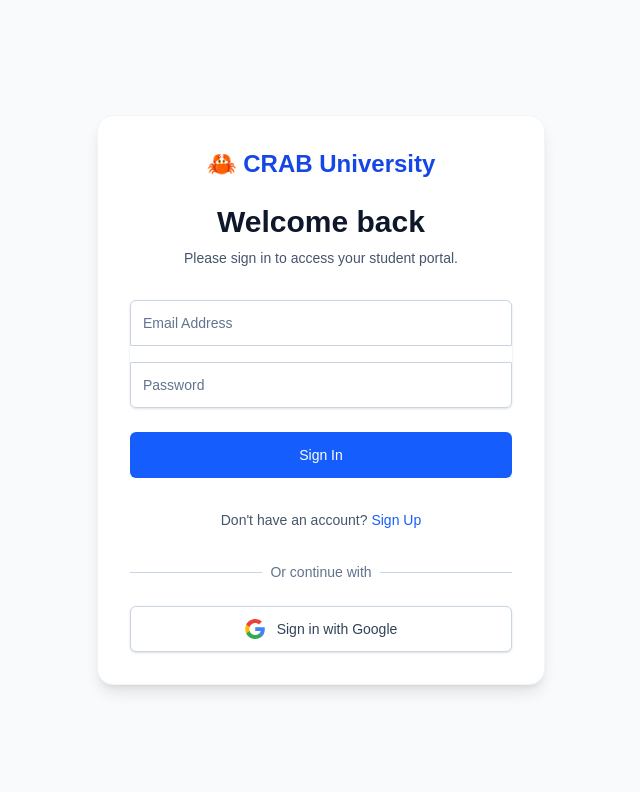
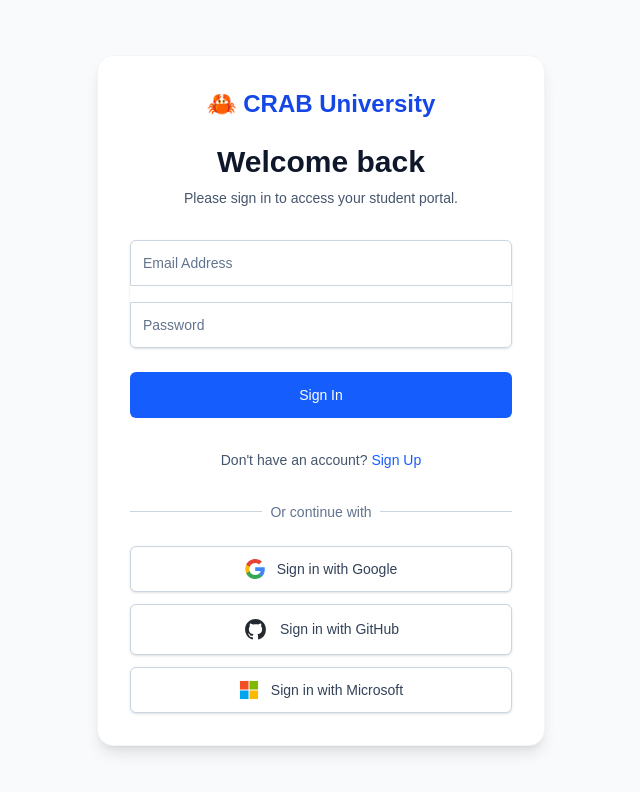
Before and after one commit to IttehadT/CRAB-University, a Next.js app in the folder frontend/: page /login in a window 1280 px wide. Shown: the top 792 px of the page, without its empty margins (319-959 px from the left). Built offline with nearby package versions, Linux system fonts and the light colour scheme; no server answers.

Commit message:
added github and microsoft login

```diff
--- a/frontend/src/app/login/page.tsx
+++ b/frontend/src/app/login/page.tsx
@@ -113,6 +113,26 @@
       setMessage(error.message);
       setLoading(false);
     }
+  };
+
+  const handleGithubLogin = async () => {
+    setLoading(true);
+    setMessage("Redirecting to GitHub...");
+    const { error } = await supabase.auth.signInWithOAuth({
+      provider: 'github',
+      options: { redirectTo: `${window.location.origin}/dashboard` },
+    });
+    if (error) { setMessage(error.message); setLoading(false); }
+  };
+
+  const handleMicrosoftLogin = async () => {
+    setLoading(true);
+    setMessage("Redirecting to Microsoft...");
+    const { error } = await supabase.auth.signInWithOAuth({
+      provider: 'azure', // Supabase uses 'azure' for Microsoft accounts
+      options: { redirectTo: `${window.location.origin}/dashboard` },
+    });
+    if (error) { setMessage(error.message); setLoading(false); }
   };
 
 
@@ -234,11 +254,12 @@
             </div>
           </div>
 
-          <div className="mt-6">
+            <div className="mt-6 space-y-3">
+            {/* Google Button */}
             <button
               onClick={handleGoogleLogin}
               type="button"
-              className="flex w-full items-center justify-center gap-3 rounded-md border border-slate-300 bg-white px-4 py-3 text-sm font-medium text-slate-700 shadow-sm hover:bg-slate-50 focus:outline-none focus:ring-2 focus:ring-blue-500 focus:ring-offset-2"
+              className="flex w-full items-center justify-center gap-3 rounded-md border border-slate-300 bg-white px-4 py-3 text-sm font-medium text-slate-700 shadow-sm hover:bg-slate-50 focus:outline-none focus:ring-2 focus:ring-blue-500 focus:ring-offset-2 transition-colors"
             >
               <svg viewBox="0 0 24 24" width="20" height="20" xmlns="http://www.w3.org/2000/svg">
                 <g transform="matrix(1, 0, 0, 1, 27.009001, -39.238998)">
@@ -250,6 +271,33 @@
               </svg>
               Sign in with Google
             </button>
+
+            {/* GitHub Button */}
+            <button
+              onClick={handleGithubLogin}
+              type="button"
+              className="flex w-full items-center justify-center gap-3 rounded-md border border-slate-300 bg-white px-4 py-3 text-sm font-medium text-slate-700 shadow-sm hover:bg-slate-50 focus:outline-none focus:ring-2 focus:ring-blue-500 focus:ring-offset-2 transition-colors"
+            >
+              <svg fill="#24292F" viewBox="0 0 24 24" width="25" height="25">
+                <path fillRule="evenodd" d="M12 2C6.477 2 2 6.484 2 12.017c0 4.425 2.865 8.18 6.839 9.504.5.092.682-.217.682-.483 0-.237-.008-.868-.013-1.703-2.782.605-3.369-1.343-3.369-1.343-.454-1.158-1.11-1.466-1.11-1.466-.908-.62.069-.608.069-.608 1.003.07 1.531 1.032 1.531 1.032.892 1.53 2.341 1.088 2.91.832.092-.647.35-1.088.636-1.338-2.22-.253-4.555-1.113-4.555-4.951 0-1.093.39-1.988 1.029-2.688-.103-.253-.446-1.272.098-2.65 0 0 .84-.27 2.75 1.026A9.564 9.564 0 0112 6.844c.85.004 1.705.115 2.504.337 1.909-1.296 2.747-1.027 2.747-1.027.546 1.379.202 2.398.1 2.651.64.7 1.028 1.595 1.028 2.688 0 3.848-2.339 4.695-4.566 4.943.359.309.678.92.678 1.855 0 1.338-.012 2.419-.012 2.747 0 .268.18.58.688.482A10.019 10.019 0 0022 12.017C22 6.484 17.522 2 12 2z" clipRule="evenodd" />
+              </svg>
+              Sign in with GitHub
+            </button>
+
+            {/* Microsoft Button */}
+            <button
+              onClick={handleMicrosoftLogin}
+              type="button"
+              className="flex w-full items-center justify-center gap-3 rounded-md border border-slate-300 bg-white px-4 py-3 text-sm font-medium text-slate-700 shadow-sm hover:bg-slate-50 focus:outline-none focus:ring-2 focus:ring-blue-500 focus:ring-offset-2 transition-colors"
+            >
+              <svg viewBox="0 0 21 21" width="20" height="20" xmlns="http://www.w3.org/2000/svg">
+                <path fill="#f25022" d="M1 1h9v9H1z"/>
+                <path fill="#7fba00" d="M11 1h9v9h-9z"/>
+                <path fill="#00a4ef" d="M1 11h9v9H1z"/>
+                <path fill="#ffb900" d="M11 11h9v9h-9z"/>
+              </svg>
+              Sign in with Microsoft
+            </button>
           </div>
         </div>
       </div>
```
